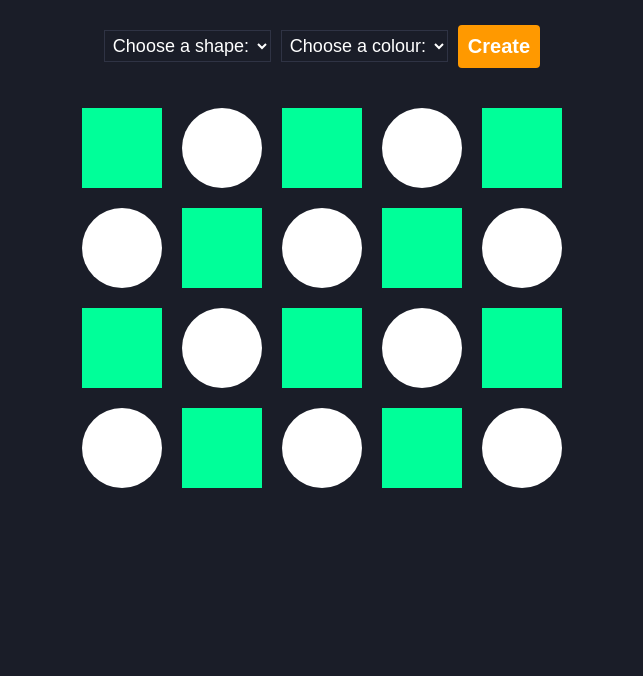
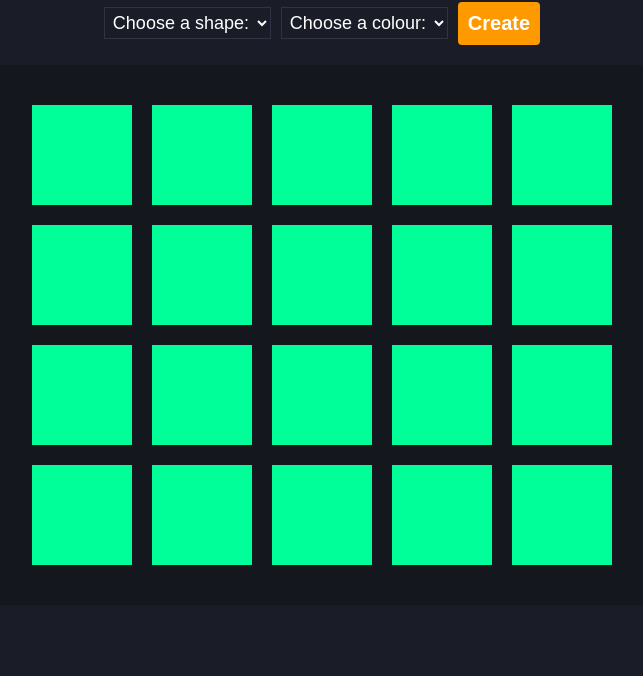
Before and after one commit to EnjaeAntonio/shape-factory, a website: page index.html in a window 1280 px wide. Shown: the part 124-800 px from the top of the page, without its empty margins (318-961 px from the left). Drawn offline with Linux system fonts and the light colour scheme.

Commit message:
added javascript

```diff
--- a/assets/script/index.js
+++ b/assets/script/index.js
@@ -1,2 +1,46 @@
 'use strict';
 import {onEvent, select, selectAll, create, log} from './utils';
+
+
+const createBtn = select('.create')
+
+class Shape {
+    constructor(name, colours) {
+        this.name = name;
+        this.colours = colours;
+    }
+
+    getInfo() {
+
+    }
+
+}
+
+
+
+onEvent('click', createBtn, function() {
+    create()
+})
+
+createShape(){
+
+}
+
+// const colours = ['#0f9', '#9f0', '#f90', '#f09', '#90f'];
+// const shapes = new Shape('Square', 'Circle', shapes);
+
+
+// In this assignment, you will develop a web application that allows users to create different shapes
+// with different colours and get information about them.
+// Directions and requirements
+// • Implement two select elements, one for the shapes and one for the colours.
+// • Create a box (grid) to contain at least 20 different shapes (circles and squares).
+// • Add the necessary style for circles and squares. Colours will be defined via JavaScript.
+// • Create a class named Shape with a constructor, 2 accessor properties (name and colour) and
+// 1 method - getInfo().
+// • Name and colour (actually _name and _colour) must be accessed through get properties.
+// • The ‘Create’ button will create a Shape object, save it in an array and add a new shape (div)
+// to the grid. This div is the HTML representation of the JavaScript object.
+// • Implement a function named createShape() to create and append a shape to the grid box.
+// • getInfo() returns the name of the shape and its colour. This method is called when the user
+// clicks on one of the shapes.
--- a/assets/style/style.css
+++ b/assets/style/style.css
@@ -26,20 +26,18 @@ main {
     margin-inline: auto;
 }
 
+h1 {
+    color: #fff;
+    font-size: 28px;
+    text-align: center;
+    margin-bottom: 12px;
+}
+
 .options {
     display: flex;
     justify-content: center;
     align-items: center;
     gap: 10px;
-}
-
-.row {
-    background-color: var(--app-light-bg);
-    display: grid;
-    grid-template-rows: repeat(4, max-content);
-    grid-template-columns: repeat(5, min-content);
-    padding: 40px;
-    gap: 20px;
 }
 
 select {
@@ -59,13 +57,24 @@ button{
     background-color: var(--app-orange);
 }
 
+.row {
+    display: grid;
+    grid-template-rows: repeat(4, max-content);
+    grid-template-columns: repeat(5, min-content);
+    background-color: var(--app-light-bg);
+    padding: 40px;
+    gap: 20px;
+    background-color: #15171f;
+    margin-top: 20px;
+}
+
 .column {
-    height: 80px;
-    width: 80px;
+    /* visibility: hidden; */
+    height: 100px;
+    width: 100px;
     background-color: #0f9;
 }
 
 .circle {
-    background-color: white;
     border-radius: 50%;
 }
--- a/index.html
+++ b/index.html
@@ -10,11 +10,12 @@
         <link rel="shortcut icon" href="./assets/favicon.png" type="image/x-icon">
         <link rel="stylesheet" href="assets/style/style.css" media="screen">
         <link rel="stylesheet" href="https://cdnjs.cloudflare.com/ajax/libs/font-awesome/6.2.0/css/all.min.css" integrity="sha512-xh6O/CkQoPOWDdYTDqeRdPCVd1SpvCA9XXcUnZS2FmJNp1coAFzvtCN9BmamE+4aHK8yyUHUSCcJHgXloTyT2A==" crossorigin="anonymous" referrerpolicy="no-referrer" />
-        <script src="assets/script/" type="module"></script>
+        <script src="assets/script/index.js" type="module"></script>
     </head>
     <body>
        <main>
-            <section class="select-wrapper">
+           <section class="select-wrapper">
+                <h1>Shape Factory</h1>
                 <section class="options">
                     <select class="shape-select">
                         <option value="">Choose a shape:</option>
@@ -30,29 +31,29 @@
                         <option value="pink">Pink</option>
                         <option value="purple">Purple</option>
                     </select>
-                    <button>Create</button>
+                    <button class="create">Create</button>
                 </section>
                 <section class="row select-box">
-                    <div class="column square"></div>
-                    <div class="column circle"></div>
-                    <div class="column square"></div>
-                    <div class="column circle"></div>
-                    <div class="column square"></div>
-                    <div class="column circle"></div>
-                    <div class="column square"></div>
-                    <div class="column circle"></div>
-                    <div class="column square"></div>
-                    <div class="column circle"></div>
-                    <div class="column square"></div>
-                    <div class="column circle"></div>
-                    <div class="column square"></div>
-                    <div class="column circle"></div>
-                    <div class="column square"></div>
-                    <div class="column circle"></div>
-                    <div class="column square"></div>
-                    <div class="column circle"></div>
-                    <div class="column square"></div>
-                    <div class="column circle"></div>
+                    <div class="column"></div>
+                    <div class="column"></div>
+                    <div class="column"></div>
+                    <div class="column"></div>
+                    <div class="column"></div>
+                    <div class="column"></div>
+                    <div class="column"></div>
+                    <div class="column"></div>
+                    <div class="column"></div>
+                    <div class="column"></div>
+                    <div class="column"></div>
+                    <div class="column"></div>
+                    <div class="column"></div>
+                    <div class="column"></div>
+                    <div class="column"></div>
+                    <div class="column"></div>
+                    <div class="column"></div>
+                    <div class="column"></div>
+                    <div class="column"></div>
+                    <div class="column"></div>
                 </section>
             </section>
        </main>
```
